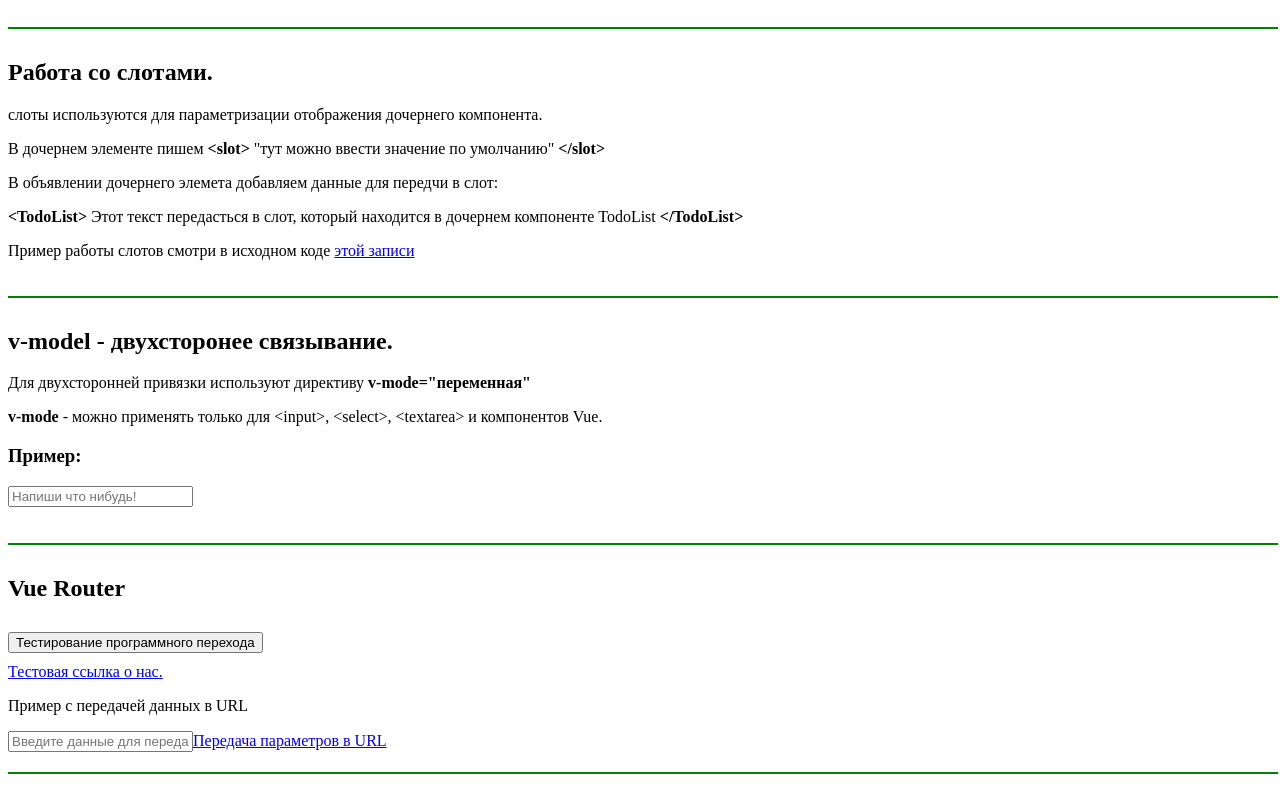
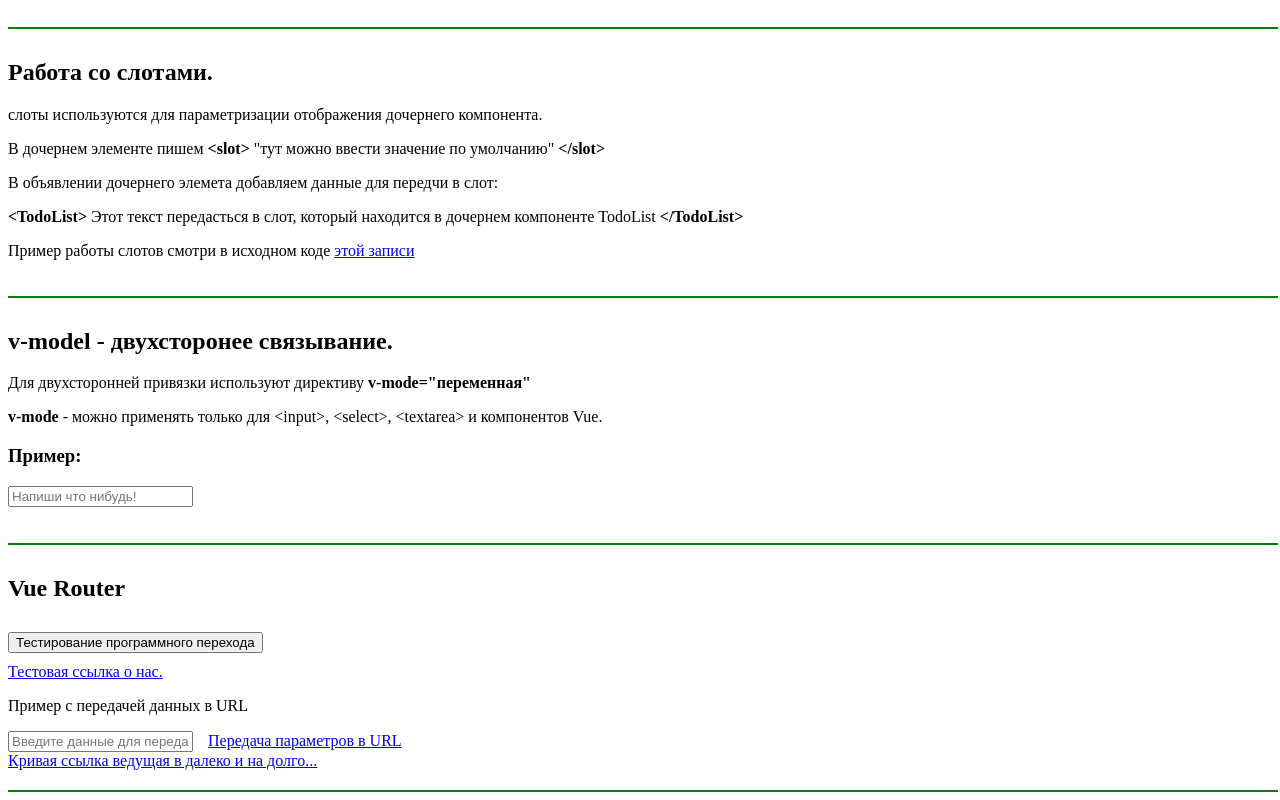
Before and after one commit to tomright/Vue3homework, a Vue app: page / in a window 1280 px wide. Shown: the part 5608-6408 px from the top of the page. Built offline with nearby package versions, Linux system fonts and the light colour scheme; no server answers.

Commit message:
Обработал страница не найдена

```diff
--- a/src/components/router.js
+++ b/src/components/router.js
@@ -20,6 +20,11 @@ const routes = [
     meta: { title: "Параметризация" },
     props: true,
   },
+  {
+    path: "/:pathMatch(.*)*",
+    name: "NotFound",
+    component: () => import("@/views/NotFoundPage.vue"),
+  },
 ];
 const router = createRouter({
   routes,
--- a/src/views/Home.vue
+++ b/src/views/Home.vue
@@ -469,15 +469,24 @@
       <button class="buttonMargin10" @click="programJump">
         Тестирование программного перехода
       </button>
-      <br />
+      <br style="margin-top: 10px" />
       <router-link to="/aboutus">Тестовая ссылка о нас.</router-link>
+      <br style="margin-top: 10px" />
       <p>Пример с передачей данных в URL</p>
       <input
         type="text"
         v-model="propsToJump"
         placeholder="Введите данные для передачи"
       />
-      <router-link :to="propsToJumpURL+'/'+propsToJump+'/'">Передача параметров в URL</router-link>
+      <router-link
+        style="margin-left: 15px"
+        :to="propsToJumpURL + '/' + propsToJump + '/'"
+        >Передача параметров в URL</router-link
+      >
+      <br style="margin-bottom: 10px" />
+      <RouterLink to="/alsdfj"
+        >Кривая ссылка ведущая в далеко и на долго...</RouterLink
+      >
     </div>
   </div>
 </template>
@@ -532,7 +541,7 @@ export default {
       boolAnimGreen: false,
       vmodelTest: "",
       propsToJump: "",
-      propsToJumpURL: 'itemDetails'
+      propsToJumpURL: "itemDetails",
     };
   },
   computed: {
--- /dev/null
+++ b/src/views/NotFoundPage.vue
@@ -0,0 +1,9 @@
+<template>
+  Страница не найдена, вернитесь
+  <RouterLink to="/">Домой</RouterLink>
+</template>
+<script>
+export default {
+  name: "NotFoundPage",
+};
+</script>
```
